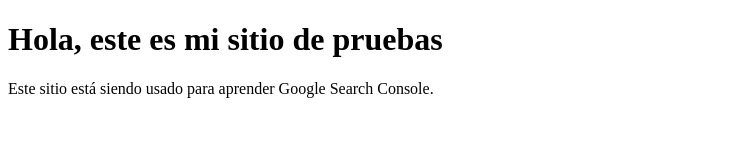
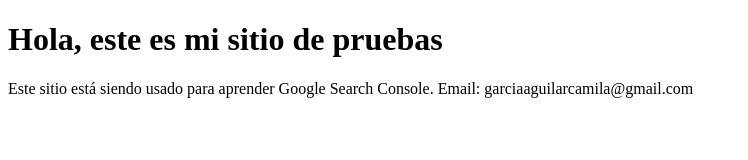
Before and after one commit to garciaaguilarcamila/garciaaguilarcamila.github.io, a plain HTML site: page index.html in a window 1280 px wide. Shown: the whole page, without its empty margins (0-748 px from the left). Drawn offline with Linux system fonts and the light colour scheme.

Commit message:
Update index.html

```diff
--- a/index.html
+++ b/index.html
@@ -8,6 +8,7 @@
 </head>
 <body>
     <h1>Hola, este es mi sitio de pruebas</h1>
-    <p>Este sitio está siendo usado para aprender Google Search Console.</p>
+    <p>Este sitio está siendo usado para aprender Google Search Console.
+    Email: garciaaguilarcamila@gmail.com</p>
 </body>
 </html>
```
